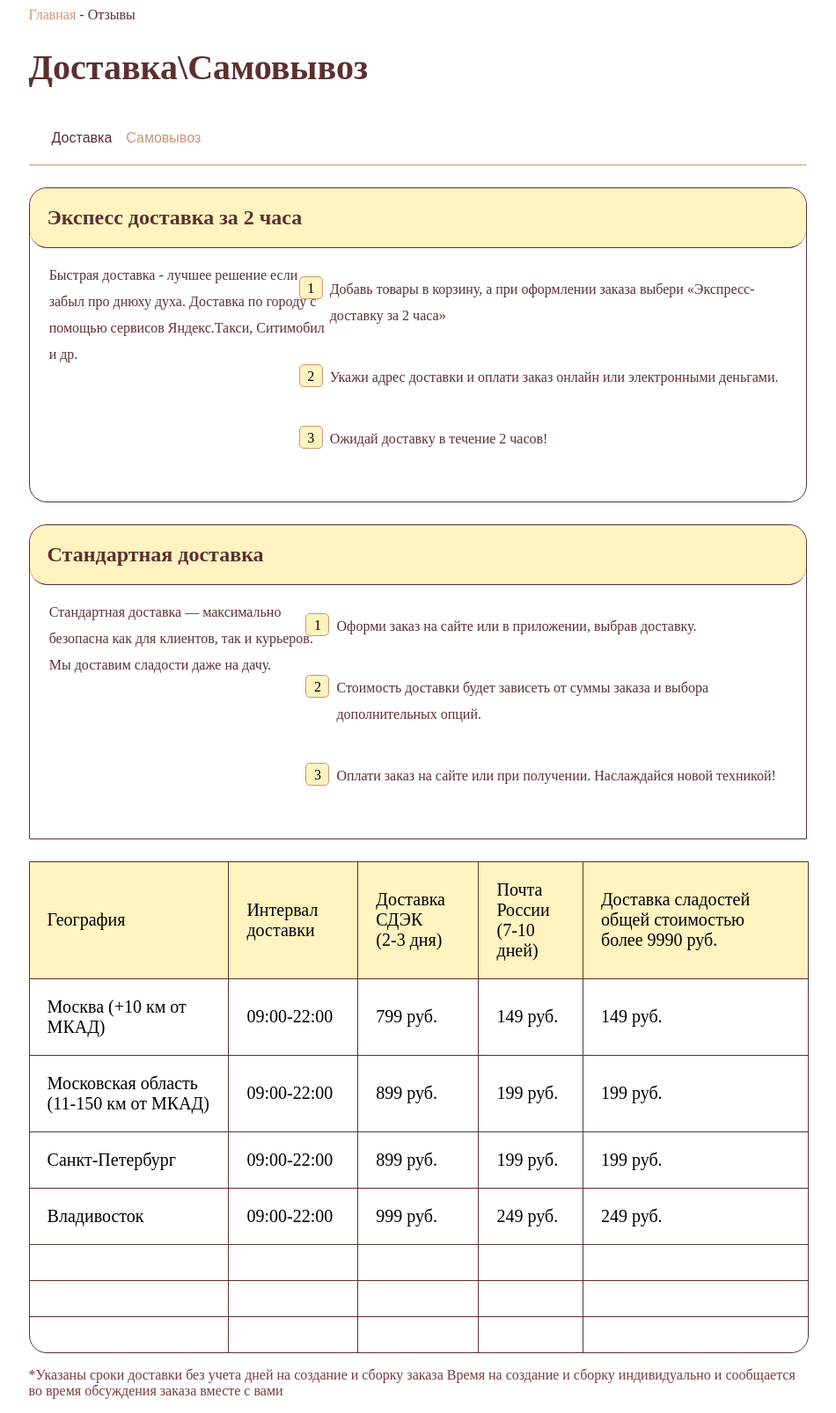
After one commit to Sof7ik/sweet-world.ru, a PHP site: page /src/delivery/index.html in a window 1280 px wide. The commit adds this page. Shown: the whole page at 88% size, without its empty margins (165-1115 px from the left). Run offline with PHP 8.4, Linux system fonts and the light colour scheme.

Commit message:
delivery

```diff
--- a/src/assets/styles/css/base.css
+++ b/src/assets/styles/css/base.css
@@ -32,8 +32,6 @@ main {
 .heading-1 {
   font-style: normal;
   font-weight: 400;
-  font-size: 64px;
+  font-size: 40px;
   line-height: 89px;
-}
-
-/*# sourceMappingURL=base.css.map */
+}/*# sourceMappingURL=base.css.map */
--- a/src/assets/styles/scss/base.scss
+++ b/src/assets/styles/scss/base.scss
@@ -42,6 +42,6 @@ main
 {
 	font-style: normal;
 	font-weight: 400;
-	font-size: 64px;
+	font-size: 40px;
 	line-height: 89px;
 }
--- /dev/null
+++ b/src/delivery/index.html
@@ -0,0 +1,169 @@
+<!DOCTYPE html>
+<html lang="en">
+<head>
+    <meta charset="UTF-8">
+    <meta http-equiv="X-UA-Compatible" content="IE=edge">
+    <meta name="viewport" content="width=device-width, initial-scale=1.0">
+    <title>Document</title>
+    <link rel="stylesheet" href="style.css">
+</head>
+<body>
+    <header>
+
+    </header>
+    <main class="main">
+        <div class="main__wrapper">
+            <div class="main__crumbs">
+                <a href="#" class="main__crumb">Главная</a>
+                <a href="#" class="main__crumb main__crumb--curent"> - Отзывы</a>
+            </div>
+            <h1 class="main__heading">Доставка\Самовывоз</h1>
+            <div class="main__toggler">
+                <button class="main__button toggleDel main__button--active" onclick="toggleDelivery()">Доставка</button>
+                <button class="main__button togglePick " onclick="togglePickup()">Самовывоз</button>
+            </div>
+            <div class="main__delivery delivery">
+                <div class="delivery__container container">
+                    <h2 class="container__heading">Экспесс доставка за 2 часа</h2>
+                    <div class="container__content">
+                        <div class="container__text-wrapper">
+                            <p class="container__text">
+                                Быстрая доставка - лучшее решение если забыл про днюху духа.
+                                Доставка по городу с помощью сервисов Яндекс.Такси, Ситимобил и др.
+                            </p>
+                        </div>
+                        <ul class="container__list">
+                            <li class="container__item">
+                                <p class="container__text">Добавь товары в корзину, а при оформлении заказа выбери «Экспресс-доставку за 2 часа»  </p>
+                            </li>
+                            <li class="container__item">
+                                <p class="container__text">Укажи адрес доставки и оплати заказ онлайн или электронными деньгами.</p>
+                            </li>
+                            <li class="container__item">
+                                <p class="container__text">Ожидай доставку в течение 2 часов!</p>
+                            </li>
+                        </ul>
+                    </div>
+                </div>
+                <div class="delivery__container container container--standart">
+                    <h2 class="container__heading">Стандартная доставка</h2>
+                    <div class="container__content">
+                        <div class="container__text-wrapper">
+                            <p class="container__text">
+                                Стандартная доставка — максимально безопасна как для клиентов, так и курьеров.
+                                Мы доставим сладости даже на дачу.
+                            </p>
+                        </div>
+                        <ul class="container__list">
+                            <li class="container__item">
+                                <p class="container__text">Оформи заказ на сайте или в приложении, выбрав доставку.</p>
+                            </li>
+                            <li class="container__item">
+                                <p class="container__text">Стоимость доставки будет зависеть от суммы заказа и выбора дополнительных опций.</p>
+                            </li>
+                            <li class="container__item">
+                                <p class="container__text">Оплати заказ на сайте или при получении. Наслаждайся новой техникой!</p>
+                            </li>
+                        </ul>
+                    </div>
+                </div>
+                <div class="table__wrapper">
+                    <table class="delivery__table">
+                        <tr class="top">
+                            <td>География</td>
+                            <td>Интервал доставки</td>
+                            <td>Доставка СДЭК<br>(2-3 дня)</td>
+                            <td>Почта России<br>(7-10 дней)</td>
+                            <td class="last">Доставка сладостей общей стоимостью более 9990 руб.</td>
+                        </tr>
+                        <tr>
+                            <td>Москва (+10 км от МКАД)</td>
+                            <td>09:00-22:00</td>
+                            <td>799 руб.</td>
+                            <td>149 руб.</td>
+                            <td class="last">149 руб.</td>
+                        </tr>
+                        <tr>
+                            <td>Московская область (11-150 км от МКАД)</td>
+                            <td>09:00-22:00</td>
+                            <td>899 руб.</td>
+                            <td>199 руб.</td>
+                            <td class="last">199 руб.</td>
+                        </tr>
+                        <tr>
+                            <td>Санкт-Петербург</td>
+                            <td>09:00-22:00</td>
+                            <td>899 руб.</td>
+                            <td>199 руб.</td>
+                            <td class="last">199 руб.</td>
+                        </tr>
+                        <tr>
+                            <td>Владивосток</td>
+                            <td>09:00-22:00</td>
+                            <td>999 руб.</td>
+                            <td>249 руб.</td>
+                            <td class="last">249 руб.</td>
+                        </tr>
+                        <tr class="empty"><td><td></td><td></td><td></td><td class="last"></td></tr>
+                        <tr class="empty"><td><td></td><td></td><td></td><td class="last"></td></tr>
+                        <tr class="last empty"><td><td></td><td></td><td></td><td class="last"></td></tr>
+                    </table>
+                </div>
+                <p class="delivery__footnote">
+                    *Указаны сроки доставки без учета дней на создание и сборку заказа  Время на создание и сборку индивидуально и сообщается во время обсуждения заказа вместе с вами
+                </p>
+            </div>
+            <div class="main__pickup pickup pickup--hidden">
+                <div class="delivery__container container container">
+                    <h2 class="container__heading">Самовывоз</h2>
+                    <div class="container__content container__content--column">
+                        <div class="container__text-wrapper">
+                            <p class="container__text">
+                                Покупайте на сайте и забирайте заказ прямо со склада
+                            </p>
+                        </div>
+                        <ul class="container__list container__list--column">
+                            <li class="container__item">
+                                <p class="container__text">Выбери товар на сайте или в приложении, оформи заказ с самовывозом из магазина.</p>
+                            </li>
+                            <li class="container__item">
+                                <p class="container__text">Приходи за своим заказом после получения SMS.</p>
+                            </li>
+                        </ul>
+                    </div>
+                </div>
+                <div class="delivery__container container container">
+                    <h2 class="container__heading">Получение заказа в пункте выдачи</h2>
+                    <div class="container__content container__content--column">
+                        <div class="container__text-wrapper">
+                            <p class="container__text">
+                                Получи заказ в пункте выдачи рядом с домом по пути в магазин или на почту!
+                            </p>
+                        </div>
+                        <ul class="container__list container__list--column">
+                            <li class="container__item">
+                                <p class="container__text">Оформи заказ стоимостью от 500 р. (после применения всех скидок) на сайте или в приложении, выбрав самовывоз из пункта выдачи.</p>
+                            </li>
+                            <li class="container__item">
+                                <p class="container__text">Забери заказ по дороге в отделении «Почты России», в магазине «Пятерочка» или «Перекресток».</p>
+                            </li>
+                        </ul>
+                    </div>
+                </div>
+                <h3 class="pickup__heading">
+                    Пункты самовывоза
+                </h3>
+                <div class="main__toggler">
+                    <button class="main__button">Список</button>
+                    <button class="main__button main__button--active">Карта</button>
+                </div>
+                <img src="../../site/upload/images/map.jpg" class="pickup__map" alt="">
+            </div>
+        </div>
+    </main>
+    <footer>
+
+    </footer>
+    <script src="script.js"></script>
+</body>
+</html>
--- /dev/null
+++ b/src/delivery/style.css
@@ -0,0 +1,189 @@
+main {
+    width: 70%;
+    margin: 0 auto;
+}
+
+.main__crumb {
+    color: #CE9473;
+    text-decoration: none;
+}
+
+.main__crumb--curent {
+    color: #5D3030;
+    text-decoration: none;
+}
+
+.main__heading {
+    color: #5D3030;
+    font-size: 40px;
+}
+
+.main__toggler {
+    border-bottom: #e09366 1px solid;
+    padding: 20px;
+}
+
+.main__button {
+    font-size: 16px;
+    border: none;
+    background: none;
+    color: #CE9473;;
+    transition: 0.3s;
+    cursor: pointer;
+}
+
+.main__button:hover {
+    color: #db6b6b;
+}
+
+.main__button--active {
+    color: #5D3030;
+}
+
+.main__button--active:hover {
+    color: #794545;
+}
+
+.delivery--hidden {
+    display: none;
+}
+
+.container {
+    border: 1px solid #5D3030;
+    border-radius: 20px;
+    margin-top: 25px;
+}
+
+.container--standart {
+    border-radius: 20px 20px 0 0;
+}
+
+.container__heading {
+    border-bottom: 1px #5D3030 solid;
+    padding: 20px;
+    margin: 0;
+    border-radius: 20px;
+    background-color: #FFF3C0;
+    color: #5D3030;
+}
+
+.container__content {
+    width: 95%;
+    display: flex;
+    flex-direction: row;
+    justify-content: space-between;
+    margin: 0 auto;
+}
+
+.container__content--column {
+    flex-direction: column;
+}
+
+.container__text-wrapper {
+    width: 45%;
+}
+
+.container__text {
+    font-size: 16px;
+
+    line-height: 30px;
+    color: #5D3030;
+}
+
+.container__list {
+    padding: 0;
+    list-style-type: none;
+    list-style: #5D3030;
+    counter-reset: cnt;
+}
+
+.container__list--column {
+    width: 60%;
+    margin-left: 35px;
+}
+
+.container__item {
+    margin-bottom: 40px;
+    counter-increment: cnt;
+
+}
+
+.container__item::before {
+    content: counter(cnt);
+    background-color: #FFF3C0;
+    float: left;
+    margin-left: -35px;
+    border: 1px solid #CE9473;
+    border-radius: 5px;
+    width: 25px;
+    height: 20px;
+    text-align: center;
+    padding-top: 4px;
+}
+
+.table__wrapper {
+    margin-top: 25px;
+    width: 100%;
+    border: 1px solid #5D3030;
+    border-radius: 0 0 20px 20px;
+}
+
+.delivery__table {
+    font-size: 20px;
+    width: 100%;
+    border-collapse: collapse;
+}
+
+tr {
+    border-bottom: 1px solid #5D3030;
+}
+
+td {
+    min-height: 90px;
+    padding: 20px;
+    border-right: 1px solid #5D3030;
+}
+
+.top {
+    background-color: #FFF3C0;
+    border-radius: 20px;
+}
+
+.last {
+    border: none;
+}
+
+.delivery__footnote {
+    color: #793B3B;
+    font-size: 16px;
+}
+
+.pickup__map {
+    margin-top: 20px;
+}
+
+.pickup {
+    animation-duration:  0.7s;
+    animation-name: sliden;
+}
+
+.delivery {
+    animation-duration: 0.7s;
+    animation-name: sliden;
+}
+
+@keyframes sliden {
+    from {
+        transform: translate(-20px);
+        opacity: 0%;
+    }
+
+    to{
+        transform: translate(0);
+        opacity: 100%;
+    }
+}
+
+.pickup--hidden {
+    display: none;
+}
```
Also changed, not shown: reports/Pometun.md (added, +2 -0 lines), reports/Pometuт.md (deleted, +0 -1 lines), src/delivery/script.js (added, +33 -0 lines), site/upload/images/map.jpg (added), site/upload/images/split2.svg, 1 other file.
